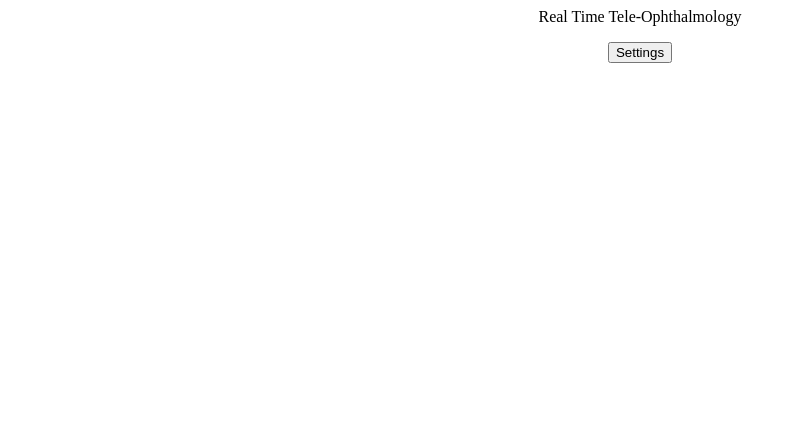
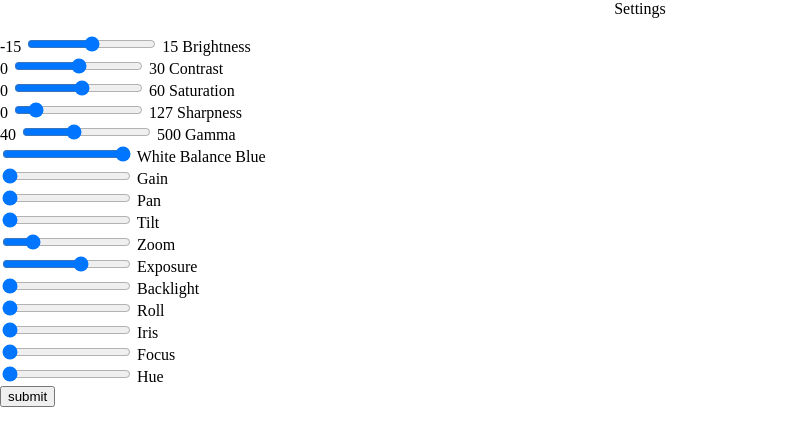
Before and after one commit to coleterrell97/SeniorDesign, a Flask app: page / in a window 1280 px wide. Shown: the top 446 px of the page, without its empty margins (0-804 px from the left). Run offline with Flask 2, Linux system fonts and the light colour scheme.

Commit message:
bug fix and cleanup

```diff
--- a/app.py
+++ b/app.py
@@ -1,10 +1,5 @@
 from flask import Flask, render_template, Response, request, jsonify
-from camera import CameraStream
-import numpy as np
-import cv2
-import time, signal
 import json
-import re
 app = Flask(__name__)
 
 CONFIG_SETTINGS = {
@@ -44,19 +39,11 @@ def update_values():
     with open(CONFIG_FILE, "w") as f:
         f.write(json.dumps(CONFIG_SETTINGS))
 
-    print(CONFIG_SETTINGS)
     return render_template('index.html')
-
 
 @app.route("/send_values", methods=["GET"])
 def send_values():
     return jsonify(CONFIG_SETTINGS)
 
-
-@app.route('/settings')
-def settings():
-    return render_template('settings.html')
-
-
 if __name__ == '__main__':
     app.run(host='0.0.0.0', port=80, threaded=True)
--- /dev/null
+++ b/static/index.js
@@ -0,0 +1,35 @@
+var xhr = new XMLHttpRequest();
+xhr.open('GET', "/send_values");
+xhr.send();
+
+xhr.onload = function() {
+  if (xhr.status != 200) { // analyze HTTP status of the response
+    alert(`Error ${xhr.status}: ${xhr.statusText}`); // e.g. 404: Not Found
+  }
+};
+
+xhr.onprogress = function(event) {
+  if (event.lengthComputable) {
+    var config = JSON.parse(xhr.responseText);
+    document.getElementById("CAP_PROP_BRIGHTNESS").value = config["CAP_PROP_BRIGHTNESS"];
+    document.getElementById("CAP_PROP_CONTRAST").value = config["CAP_PROP_CONTRAST"];
+    document.getElementById("CAP_PROP_SATURATION").value = config["CAP_PROP_SATURATION"];
+    document.getElementById("CAP_PROP_SHARPNESS").value = config["CAP_PROP_SHARPNESS"];
+    document.getElementById("CAP_PROP_GAMMA").value = config["CAP_PROP_GAMMA"];
+    document.getElementById("CAP_PROP_WHITE_BALANCE_BLUE_U").value = config["CAP_PROP_WHITE_BALANCE_BLUE_U"];
+    document.getElementById("CAP_PROP_GAIN").value = config["CAP_PROP_GAIN"];
+    document.getElementById("CAP_PROP_PAN").value = config["CAP_PROP_PAN"];
+    document.getElementById("CAP_PROP_TILT").value = config["CAP_PROP_TILT"];
+    document.getElementById("CAP_PROP_ZOOM").value = config["CAP_PROP_ZOOM"];
+    document.getElementById("CAP_PROP_EXPOSURE").value = config["CAP_PROP_EXPOSURE"];
+    document.getElementById("CAP_PROP_BACKLIGHT").value = config["CAP_PROP_BACKLIGHT"];
+    document.getElementById("CAP_PROP_ROLL").value = config["CAP_PROP_ROLL"];
+    document.getElementById("CAP_PROP_IRIS").value = config["CAP_PROP_IRIS"];
+    document.getElementById("CAP_PROP_FOCUS").value = config["CAP_PROP_FOCUS"];
+    document.getElementById("CAP_PROP_HUE").value = config["CAP_PROP_HUE"];
+  }
+};
+
+xhr.onerror = function() {
+  alert("Request failed");
+};
--- a/templates/index.html
+++ b/templates/index.html
@@ -1,15 +1,80 @@
 <html>
   <head>
-    <title>Video Stream</title>
+    <title>Settings</title>
+    <meta name="viewport" content="width=device-width, initial-scale=1.0">
+    <link rel="stylesheet" type="text/css" href="{{url_for('static',filename='index.css')}}">
+    <script src="{{url_for('static',filename='index.js')}}"></script>
   </head>
 
   <body>
-  <p><center>Real Time Tele-Ophthalmology</center></p>
+    <div class="">
+      <p><center>Settings</center></p>
 
-<center>
-  <button onclick="window.location.href='/settings'">Settings</button>
-    </center>
+      <form method="POST" action="/update_values">
+        <div class="slideContainer">
 
+          <label for="-15" class="pull-left">-15</label>
+          <input type="range" min="-15" max="15" value='0' name="CAP_PROP_BRIGHTNESS" class="slider" id="CAP_PROP_BRIGHTNESS">
+          <label for="15" class="pull-right">15</label>
+          <label>Brightness</label>
 
+          <br><label>0</label>
+          <input type="range" min="0" max="30" value='0' name="CAP_PROP_CONTRAST" class="slider" id="CAP_PROP_CONTRAST">
+          <label>30</label>
+          <label>Contrast</label>
+
+          <br><label>0</label>
+          <input type="range" min="0" max="60" value="0" name="CAP_PROP_SATURATION" class="slider" id="CAP_PROP_SATURATION">
+          <label>60</label>
+          <label>Saturation</label>
+
+          <br><label>0</label>
+          <input type="range" min="0" max="127" value="0" name="CAP_PROP_SHARPNESS" class="slider" id="CAP_PROP_SHARPNESS">
+          <label>127</label>
+          <label>Sharpness</label>
+
+          <br><label>40</label>
+          <input type="range" min="40" max="500" value="0" name="CAP_PROP_GAMMA" class="slider" id="CAP_PROP_GAMMA">
+          <label>500</label>
+          <label>Gamma</label>
+
+          <br><input type="range" min="40" max="500" value="0" name="CAP_PROP_WHITE_BALANCE_BLUE_U" class="slider" id="CAP_PROP_WHITE_BALANCE_BLUE_U">
+          <label>White Balance Blue</label>
+
+          <br><input type="range" min="40" max="500" value="0" name="CAP_PROP_GAIN" class="slider" id="CAP_PROP_GAIN">
+          <label>Gain</label>
+
+          <br><input type="range" min="40" max="500" value="0" name="CAP_PROP_PAN" class="slider" id="CAP_PROP_PAN">
+          <label>Pan</label>
+
+          <br><input type="range" min="0" max="500" value="0" name="CAP_PROP_TILT" class="slider" id="CAP_PROP_TILT">
+          <label>Tilt</label>
+
+          <br><input type="range" min="0" max="500" value="0" name="CAP_PROP_ZOOM" class="slider" id="CAP_PROP_ZOOM">
+          <label>Zoom</label>
+
+          <br><input type="range" min="0" max="500" value="0" name="CAP_PROP_EXPOSURE" class="slider" id="CAP_PROP_EXPOSURE">
+          <label>Exposure</label>
+
+          <br><input type="range" min="0" max="500" value="0" name="CAP_PROP_BACKLIGHT" class="slider" id="CAP_PROP_BACKLIGHT">
+          <label>Backlight</label>
+
+          <br><input type="range" min="0" max="500" value="0" name="CAP_PROP_ROLL" class="slider" id="CAP_PROP_ROLL">
+          <label>Roll</label>
+
+          <br><input type="range" min="0" max="500" value="0" name="CAP_PROP_IRIS" class="slider" id="CAP_PROP_IRIS">
+          <label>Iris</label>
+
+          <br><input type="range" min="0" max="500" value="0" name="CAP_PROP_FOCUS" class="slider" id="CAP_PROP_FOCUS">
+          <label>Focus</label>
+
+          <br><input type="range" min="0" max="500" value="0" name="CAP_PROP_HUE" class="slider" id="CAP_PROP_HUE">
+          <label>Hue</label>
+
+          <br><input type="submit" value="submit" />
+
+        </div>
+      </form>
+    </div>
   </body>
 </html>
```
